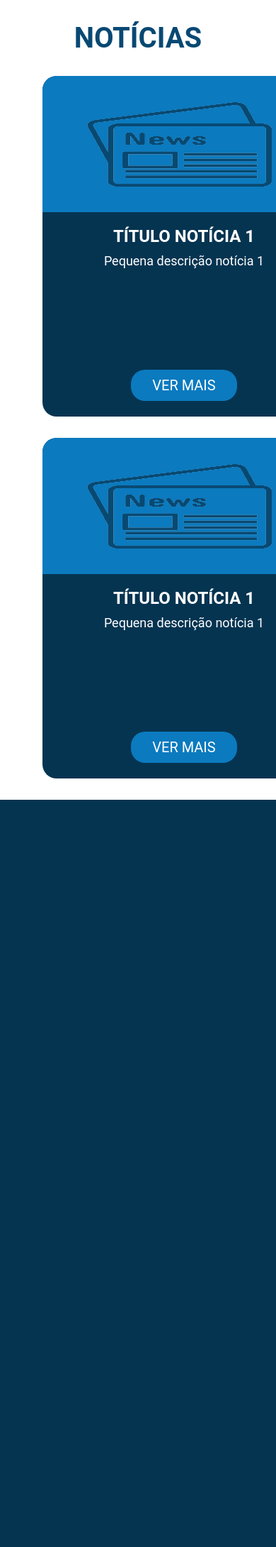
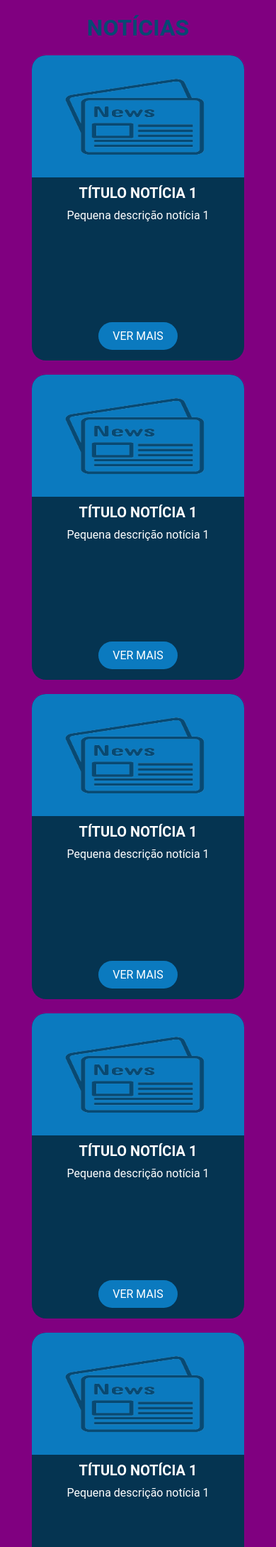
Before and after one commit to Welberth77/CuidaPet, a Python web app: template cuidapet/templates/noticias/noticias.html in a window 390 px wide. Shown: the part 60-2240 px from the top of the page at 71% size. Before the commit the page ends 1187 px from the top, so only its background shows below. Run offline with Jinja, Linux system fonts and the light colour scheme; the template is opened without the code that fills it, so the values that code supplies are empty.

Commit message:
style: media querie, tam: small, página noticias

```diff
--- a/cuidapet/static/css/pages/noticias.css
+++ b/cuidapet/static/css/pages/noticias.css
@@ -1,4 +1,4 @@
-
+/* Section */
 .noticias {
     width: 100vw;
     padding: 30px 60px;
@@ -71,7 +71,7 @@
     font-size: 18px;
     color: var(--text-color-01);
     text-align: center;
-    margin: 10px;
+    margin: 10px 0;
 }
 
 /* BOTÃO VER MAIS*/
@@ -89,3 +89,89 @@
     border-radius: 20px;
     padding: 10px 30px;
 }
+
+/* ==== MEDIA QUERIES ==== */
+/* ==== RESPONSIVIDADE ==== */
+
+/* Extra Small (XS) - Celular no modo retrato */
+@media (min-width: 0px) {
+    body {
+        background-color: purple;
+    }
+
+    /* Section */
+    .noticias {
+        padding: 20px 10px;
+    }
+
+    /* Título da página */
+    .noticias .titulo-pagina h1 {
+        font-size: 32px;
+    }
+
+    /* CONTAINER */
+    .noticias .container-noticias {
+        margin: 20px 0 0;
+        display: flex;
+        flex-direction: column;
+        align-items: center;
+        gap: 20px;
+    }
+
+    .noticias .container-noticias .noticia-item {
+        width: 300px;
+        height: 430px;
+    }
+
+    /* TITULO E DESCRIÇÃO */
+    .noticias .container-noticias .noticia-item .titulo-e-descricao {
+        margin: 10px;
+        height: 45%;
+        max-height: 45%;
+    }
+
+    .noticias .container-noticias .noticia-item .titulo-e-descricao h2 {
+        font-size: 20px;
+    }
+
+    .noticias .container-noticias .noticia-item .titulo-e-descricao p {
+        font-size: 16px;
+    }
+
+    /* BOTÃO VER MAIS*/
+    .container-noticias .noticia-item a {
+        font-size: 16px;
+        padding: 10px 20px;
+    }
+}
+
+
+/* Small (S) - Celular no modo horizontal */
+@media (min-width: 576px) {
+    body {
+        background-color: red;
+    }
+
+
+}
+
+/* Medium (M) - Tablets */
+@media (min-width: 768px) {
+    body {
+        background-color: green;
+    }
+}
+
+/* Large (L) - Laptop */
+@media (min-width: 992px) {
+    body {
+        background-color: aqua;
+    }
+}
+
+/* Extra large (xl): Desktop */
+@media (min-width: 1200px) {
+    body {
+        background-color: orange;
+    }
+}
```
